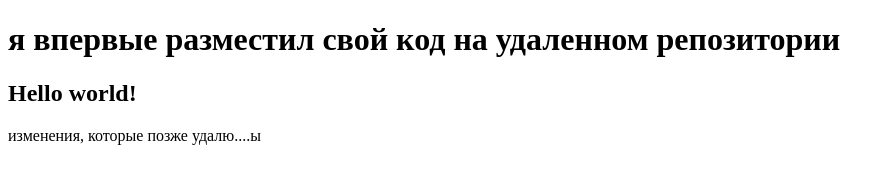
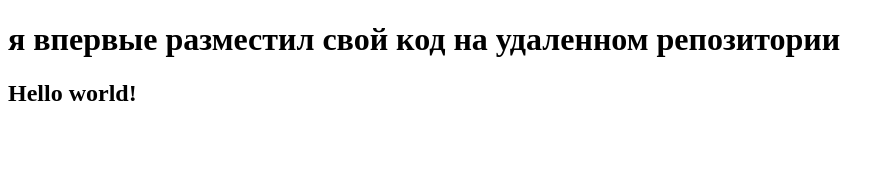
Before and after one commit to reekocha/test_jopa, a plain HTML site: page index.html in a window 1280 px wide. Shown: the whole page, without its empty margins (0-893 px from the left). Drawn offline with Linux system fonts and the light colour scheme.

Commit message:
Revert "Ошибочный коммит"
This reverts commit 7fb6c1da3caa398f5b4ab39e96db64568b584ffa.

```diff
--- a/index.html
+++ b/index.html
@@ -8,6 +8,5 @@
 <body>
     <h1>я впервые разместил свой код на удаленном репозитории</h1>
     <h2>Hello world!</h2>
-    <p>изменения, которые позже удалю....ы</p>
 </body>
 </html>
```
